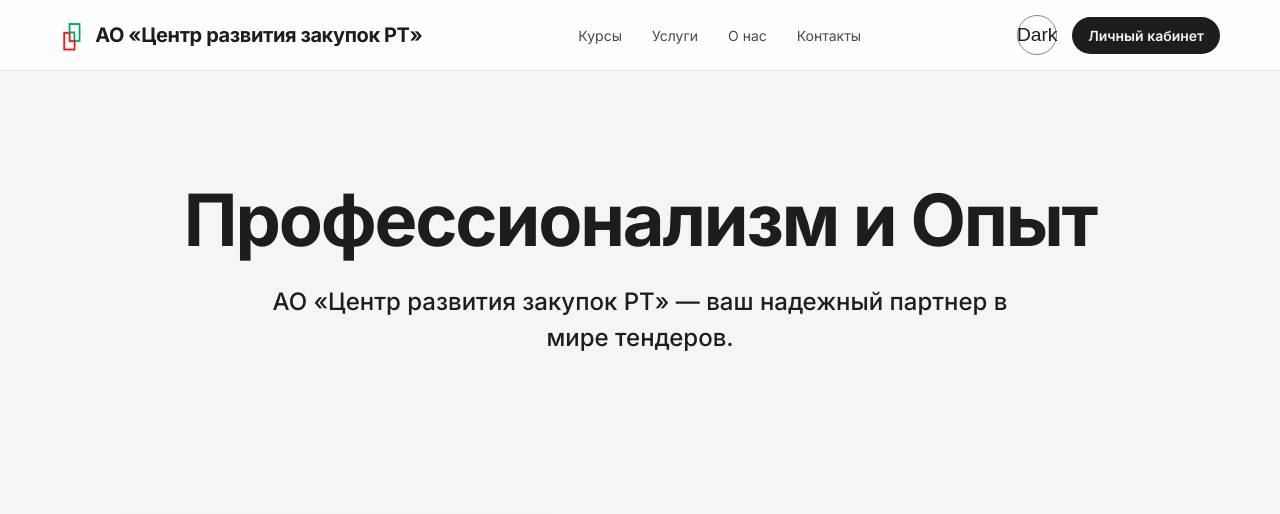
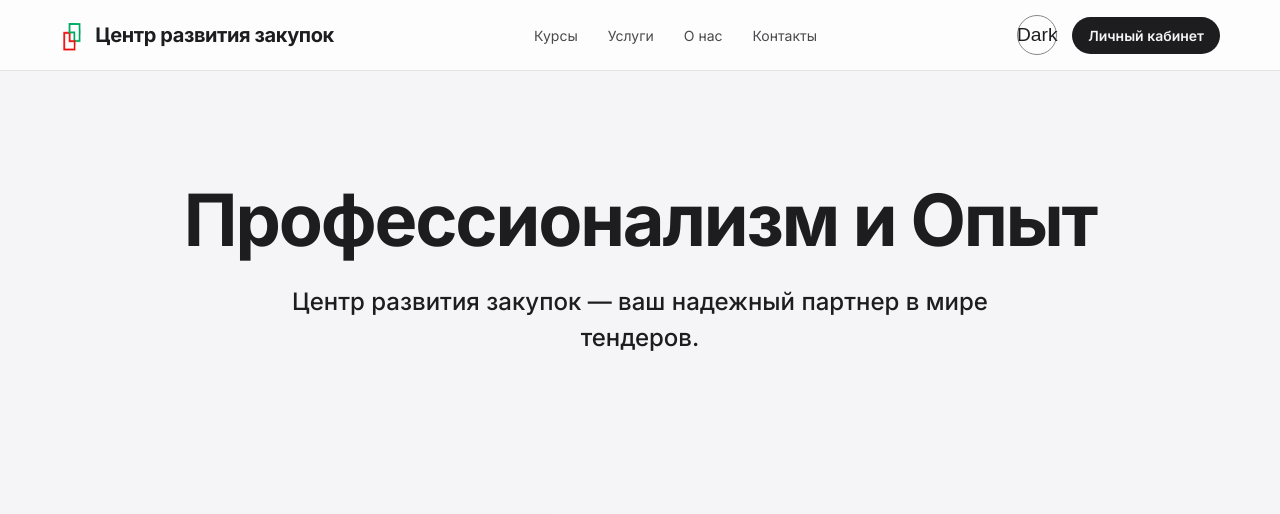
Before and after one commit to 2967494-byte/CRZRT-Redesign, a plain HTML site: page about.html in a window 1280 px wide. Shown: the top 514 px of the page. Drawn offline with Linux system fonts and the light colour scheme.

Commit message:
Rename company to Центр развития закупок across all pages

```diff
--- a/about.html
+++ b/about.html
@@ -18,7 +18,7 @@
         <div class="container header-content">
             <a href="index.html" class="logo">
                 <img src="logo.png" alt="Logo" class="logo-img">
-                <span>АО «Центр развития закупок РТ»</span>
+                <span>Центр развития закупок</span>
             </a>
             <nav class="nav">
                 <a href="courses.html" class="nav-link">Курсы</a>
@@ -40,7 +40,7 @@
         <section class="about-hero">
             <div class="container">
                 <h1 class="hero-title reveal-text">Профессионализм и Опыт</h1>
-                <p class="hero-subtitle">АО «Центр развития закупок РТ» — ваш надежный партнер в мире тендеров.</p>
+                <p class="hero-subtitle">Центр развития закупок — ваш надежный партнер в мире тендеров.</p>
             </div>
         </section>
 
@@ -49,7 +49,7 @@
                 <div class="about-grid">
                     <div class="about-image-wrapper">
                         <div class="about-image" data-tilt>
-                            <img src="IMG_8077-e1536932079653.jpg" alt="Офис АО «Центр развития закупок РТ»" />
+                            <img src="IMG_8077-e1536932079653.jpg" alt="Офис Центр развития закупок" />
                         </div>
                         <div class="map-container">
                             <script type="text/javascript" charset="utf-8" async
@@ -80,7 +80,7 @@
     <footer class="footer">
         <div class="container footer-content">
             <div class="footer-col">
-                <h4>АО «Центр развития закупок РТ»</h4>
+                <h4>Центр развития закупок</h4>
                 <p>© 2026 Центр развития закупок РТ</p>
             </div>
             <div class="footer-col">
```
Also changed, not shown: courses.html (+2 -2 lines), distance.html (+2 -2 lines), index.html (+2 -2 lines), individual.html (+2 -2 lines), seminars.html (+2 -2 lines), team.html (+2 -2 lines), testing.html (+2 -2 lines), webinars.html (+2 -2 lines), README.md.
